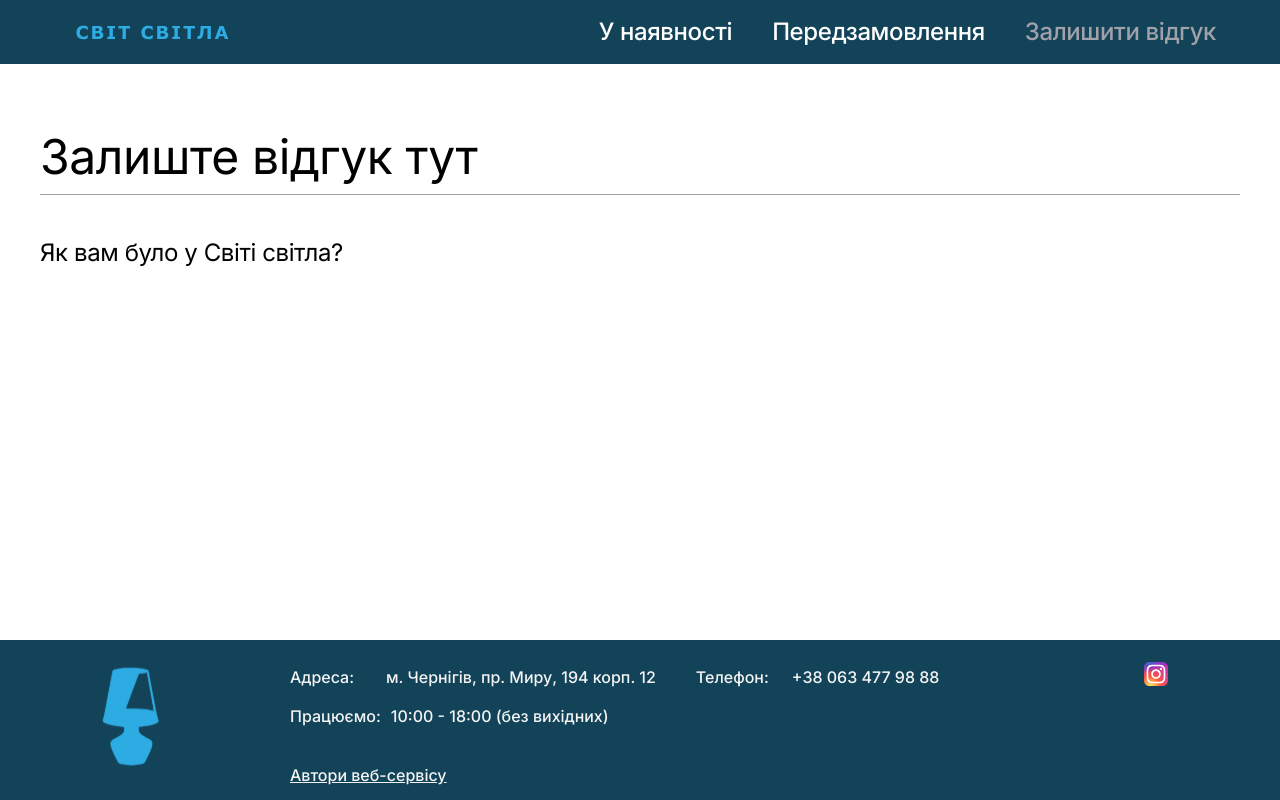
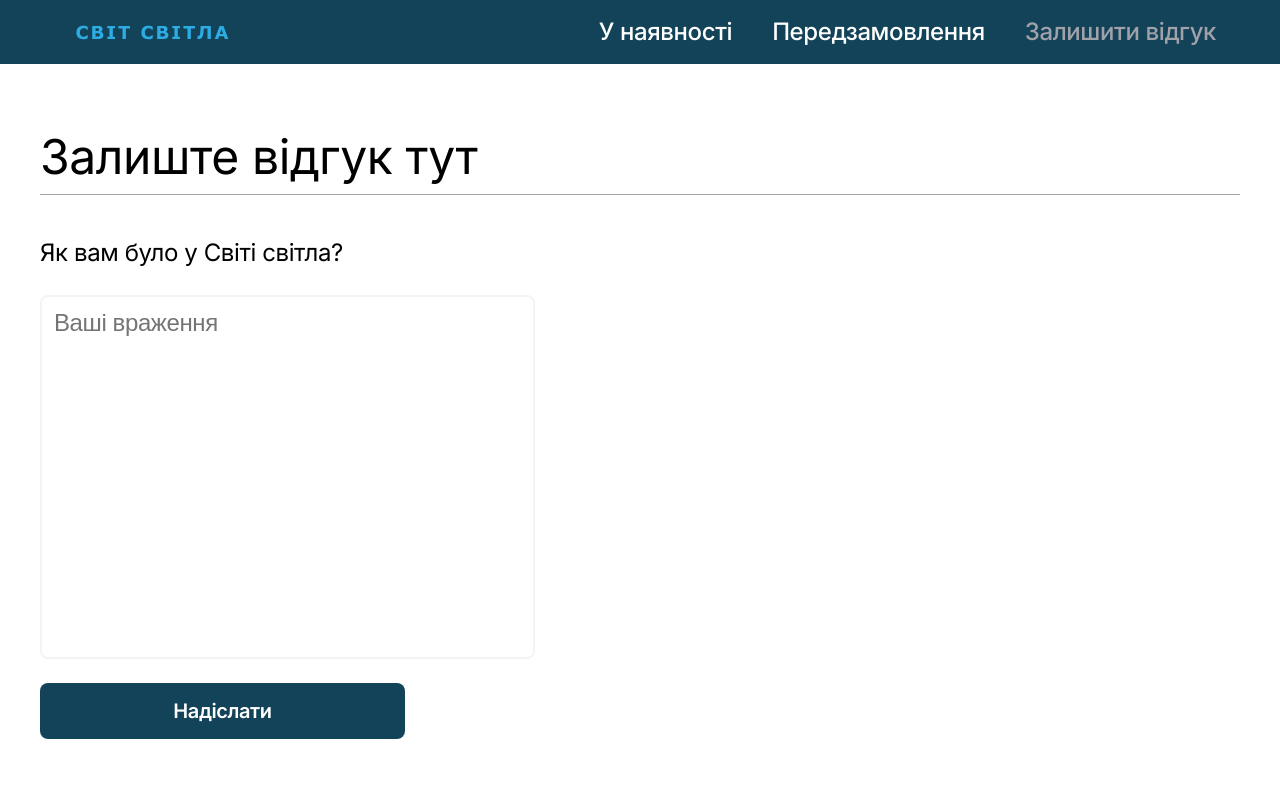
Before and after one commit to NatalyKrvch/svit-svitla-app, a React (Vite) app: page /feedback in a window 1280 px wide. Shown: the top 800 px of the page. Built offline with nearby package versions, Linux system fonts and the light colour scheme; no server answers.

Commit message:
added: form + styles + adaptation

```diff
--- a/src/components/Raiting/Raiting.jsx
+++ b/src/components/Raiting/Raiting.jsx
@@ -1,11 +1,27 @@
-import { StyledH1, PageWrapper, StyledP } from "./RaitingStyled";
+import {
+  StyledH1,
+  PageWrapper,
+  StyledP,
+  StyledInput,
+  StyledButton,
+  StyledForm,
+} from "./RaitingStyled";
 
 function Raiting() {
+  const handleSubmit = (event) => {
+    event.preventDefault();
+    // Додаткова логіка для відправки даних
+  };
+
   return (
     <>
       <PageWrapper>
         <StyledH1>Залиште відгук тут</StyledH1>
         <StyledP>Як вам було у Світі світла?</StyledP>
+        <StyledForm onSubmit={handleSubmit}>
+          <StyledInput type="text" placeholder="Ваші враження" />
+          <StyledButton type="submit">Надіслати</StyledButton>
+        </StyledForm>
       </PageWrapper>
     </>
   );
--- a/src/components/Raiting/RaitingStyled.js
+++ b/src/components/Raiting/RaitingStyled.js
@@ -48,3 +48,62 @@ export const StyledP = styled.p`
     line-height: 36px;
   }
 `
+export const StyledInput = styled.input`
+  height: 169px;
+  width: 327px;
+  padding: 12px;
+  border-radius: 8px;
+  border: 2px solid var(--light-blue);
+  &::placeholder {
+    font-weight: 500;
+    font-size: 14px;
+    line-height: 29px;
+    letter-spacing: -0.4px;
+    position: absolute;
+    top: 12px;
+    left: 12px;
+  }
+
+  @media screen and (min-width: 769px) {
+    height: 364px;
+    width: 495px;
+    &::placeholder {
+      font-size: 24px;
+    }
+  }
+
+  @media screen and (min-width: 1281px) {
+    width: 570px;
+  }
+`
+export const StyledForm = styled.form`
+  display: flex;
+  align-items: flex-start;
+  flex-direction: column;
+`
+
+export const StyledButton = styled.button`
+  background-color: var(--dark-blue);
+
+  height: 48px;
+  width: 328px;
+  margin-top: 24px;
+  border-radius: 8px;
+  border: none;
+  color: var(--main-white);
+  font-family: Inter;
+  font-weight: 600;
+  font-size: 16px;
+  line-height: 24px;
+  letter-spacing: -0.4px;
+
+  @media screen and (min-width: 769px) {
+    height: 56px;
+    width: 365px;
+    font-size: 20px;
+  }
+
+  @media screen and (min-width: 1281px) {
+    width: 371px;
+  }
+`
```
